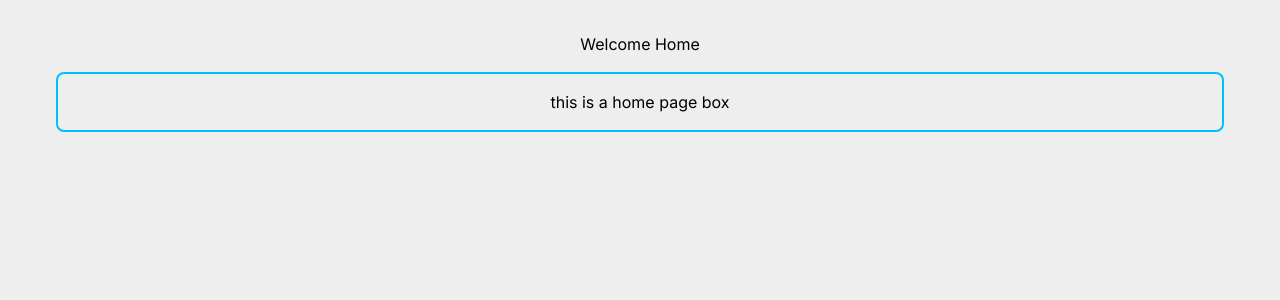
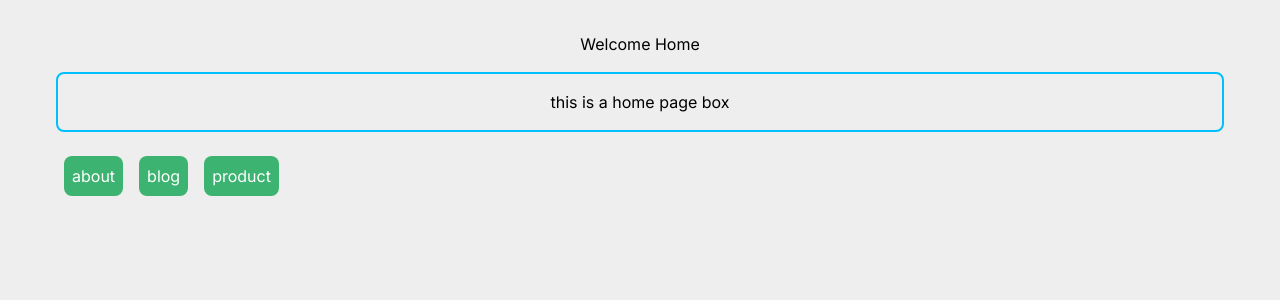
Before and after one commit to Robert-J-WANG/next_basic, a Next.js app: page / in a window 1280 px wide. Shown: the top 300 px of the page. Built offline with nearby package versions, Linux system fonts and the light colour scheme.

Commit message:
next Link

```diff
--- a/app/page.tsx
+++ b/app/page.tsx
@@ -1,10 +1,20 @@
 import Image from "next/image";
+import Link from "next/link";
 
 export default function Home() {
   return (
     <div className="container">
       <h1>Welcome Home</h1>
       <div className="box">this is a home page box</div>
+      <Link href="/about">
+        <button>about</button>
+      </Link>
+      <Link href="/blog">
+        <button>blog</button>
+      </Link>
+      <Link href="/product">
+        <button>product</button>
+      </Link>
     </div>
   );
 }
```
